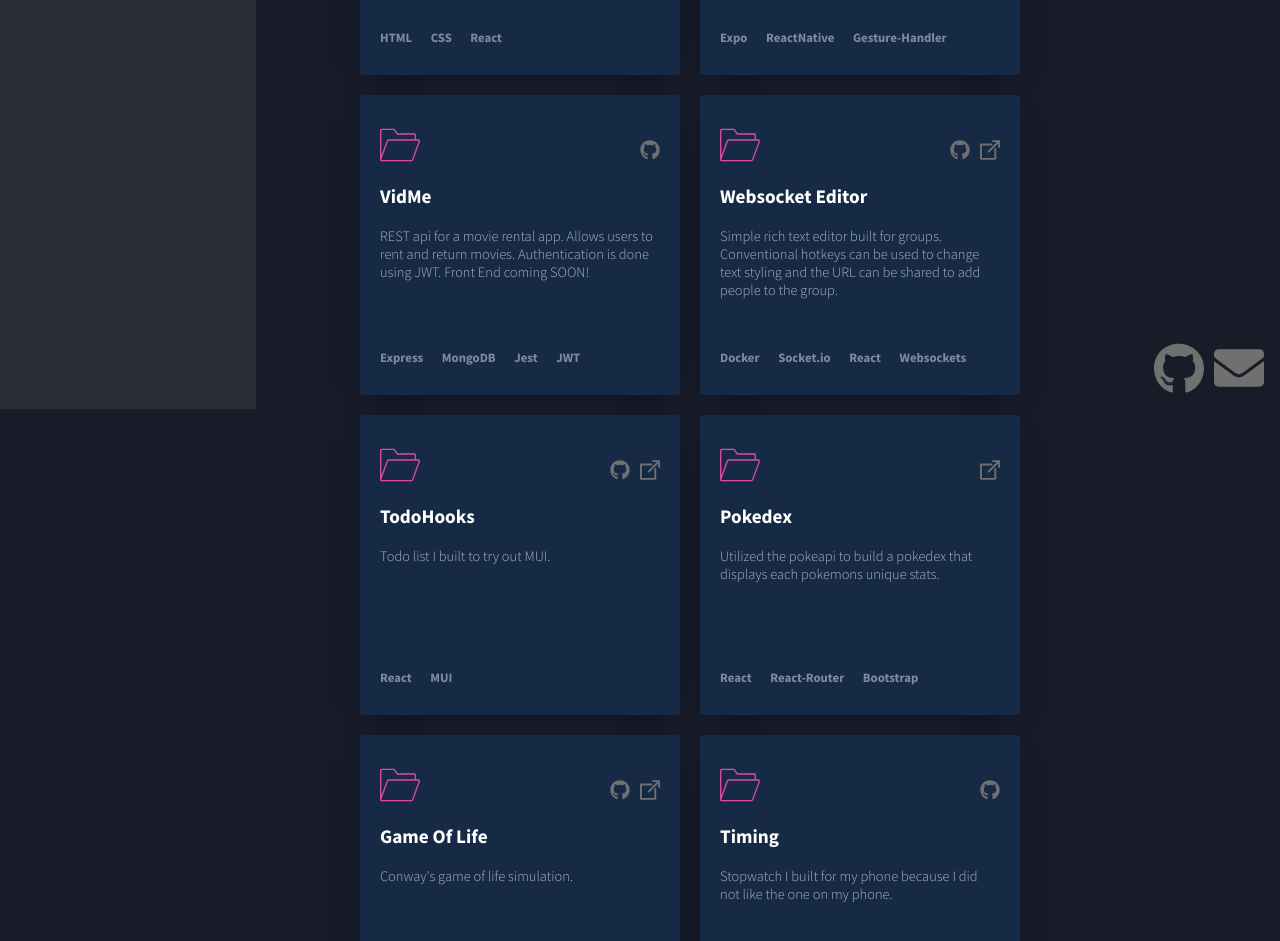
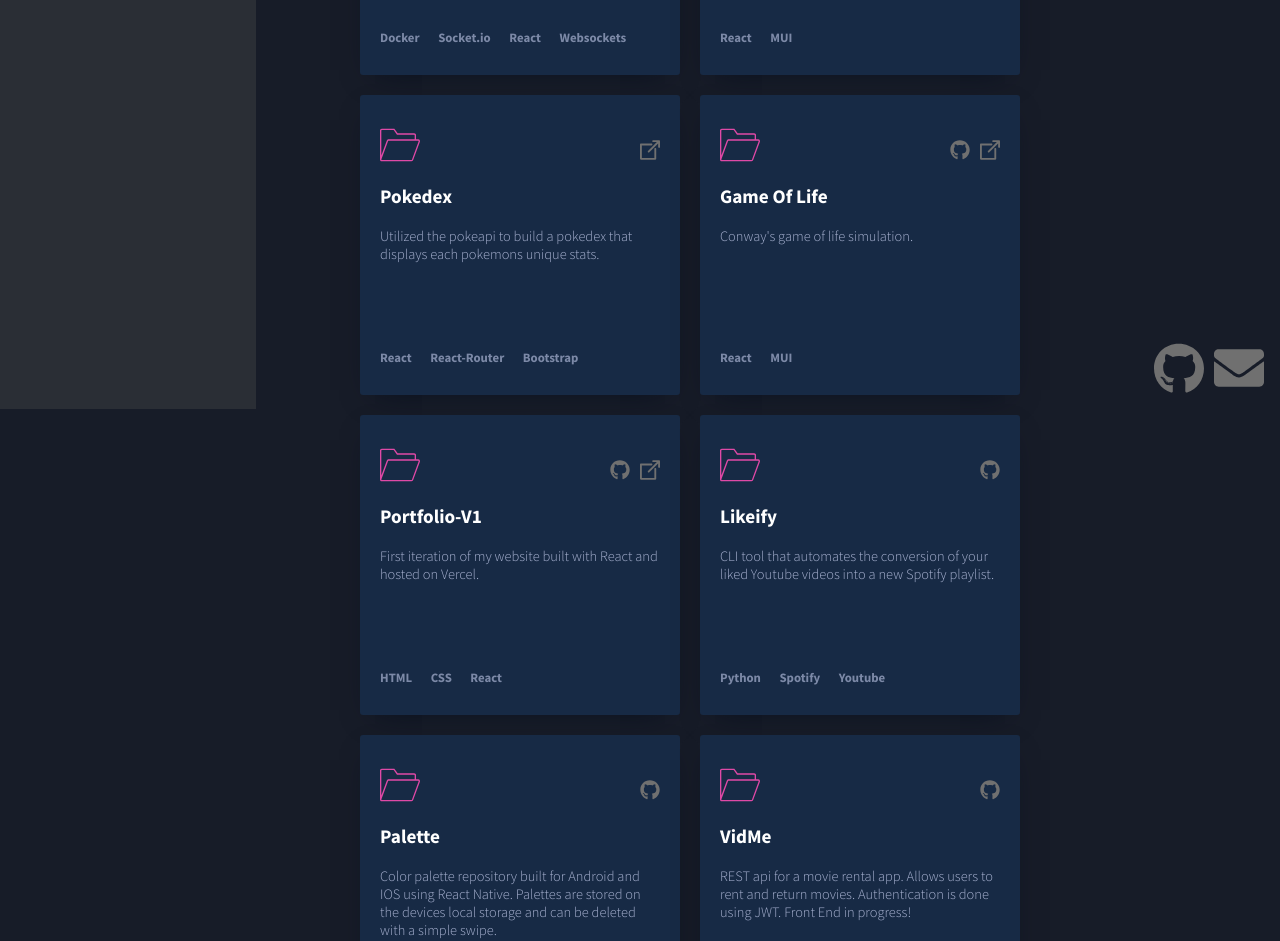
Before and after one commit to alireza-chassebi/portfolio-v1, a React (Create React App) app: page /projects in a window 1280 px wide. Shown: the part 391-1332 px from the top of the page. Built offline with nearby package versions, Linux system fonts and the light colour scheme.

Commit message:
changes to data

```diff
--- a/src/screens/Education/data.js
+++ b/src/screens/Education/data.js
@@ -11,7 +11,7 @@ const skills = {
     },
     {
       title: 'Databases',
-      list: ['Postgresql', 'MongoDB'],
+      list: ['PostgreSQL', 'MongoDB'],
     },
     {
       title: 'Tools',
--- a/src/screens/Education/index.js
+++ b/src/screens/Education/index.js
@@ -22,9 +22,9 @@ const Education = () => {
           I'm currently a Computer Engineering student (Exp 2017-2021) at the
           <span> University Of Toronto St George</span>. Computer Engineering
           provided me with knowledge of both software and hardware. However my
-          passion lies with Software, specifically Fullstack Development. Over
-          the years I have spent alot of my time learning about Software both
-          through academia and reading.
+          passion lies with Software. Over the years I have spent alot of my
+          time learning about Software through academia, reading & project-based
+          learning.
         </p>
         <div className="list-container">
           <div className="list education-body">
--- a/src/screens/Projects/data.js
+++ b/src/screens/Projects/data.js
@@ -1,27 +1,4 @@
 const projects = [
-  {
-    title: 'Portfolio-V1',
-    description:
-      'First iteration of my website built with React and hosted on Vercel.',
-    technologies: ['HTML', 'CSS', 'React'],
-    github: 'https://github.com/alireza-chassebi/portfolio-v1',
-    website: 'https://alireza-chassebi.vercel.app/',
-  },
-  {
-    title: 'Palette',
-    description:
-      'Color palette repository built for Android and IOS using React Native. Palettes are stored on the devices local storage and can be deleted with a simple swipe.',
-    technologies: ['Expo', 'ReactNative', 'Gesture-Handler'],
-    github: 'https://github.com/alireza-chassebi/Palette-RN',
-  },
-
-  {
-    title: 'VidMe',
-    description:
-      'REST api for a movie rental app. Allows users to rent and return movies. Authentication is done using JWT. Front End coming SOON!',
-    technologies: ['Express', 'MongoDB', 'Jest', 'JWT'],
-    github: 'https://github.com/alireza-chassebi/VidMe',
-  },
   {
     title: 'Websocket Editor',
     description:
@@ -32,7 +9,7 @@ const projects = [
   },
   {
     title: 'TodoHooks',
-    description: 'Todo list I built to try out MUI.',
+    description: 'Todo list built with react hooks, context and MUI.',
     technologies: ['React', 'MUI'],
     github: 'https://github.com/alireza-chassebi/react-hooks-todo',
     website: 'https://react-hooks-todo.vercel.app/',
@@ -52,9 +29,38 @@ const projects = [
     website: 'https://alirezas-game-of-life.herokuapp.com/',
   },
   {
+    title: 'Portfolio-V1',
+    description:
+      'First iteration of my website built with React and hosted on Vercel.',
+    technologies: ['HTML', 'CSS', 'React'],
+    github: 'https://github.com/alireza-chassebi/portfolio-v1',
+    website: 'https://alireza-chassebi.vercel.app/',
+  },
+  {
+    title: 'Likeify',
+    description:
+      'CLI tool that automates the conversion of your liked Youtube videos into a new Spotify playlist.',
+    technologies: ['Python', 'Spotify', 'Youtube'],
+    github: 'https://github.com/alireza-chassebi/likeify',
+  },
+  {
+    title: 'Palette',
+    description:
+      'Color palette repository built for Android and IOS using React Native. Palettes are stored on the devices local storage and can be deleted with a simple swipe.',
+    technologies: ['Expo', 'ReactNative', 'Gesture-Handler'],
+    github: 'https://github.com/alireza-chassebi/Palette-RN',
+  },
+
+  {
+    title: 'VidMe',
+    description:
+      'REST api for a movie rental app. Allows users to rent and return movies. Authentication is done using JWT. Front End in progress!',
+    technologies: ['Express', 'MongoDB', 'Jest', 'JWT'],
+    github: 'https://github.com/alireza-chassebi/VidMe',
+  },
+  {
     title: 'Timing',
-    description:
-      'Stopwatch I built for my phone because I did not like the one on my phone.',
+    description: 'Variable phone timer.',
     technologies: ['Expo', 'ReactNative'],
     github: 'https://github.com/alireza-chassebi/timing',
   },
```
